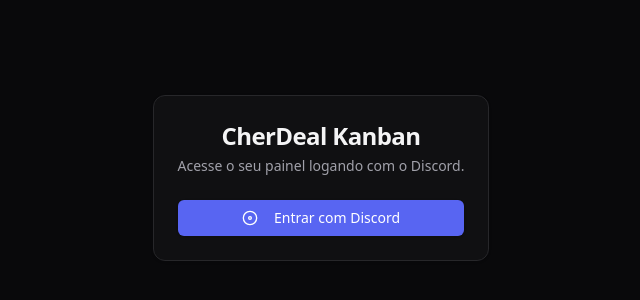
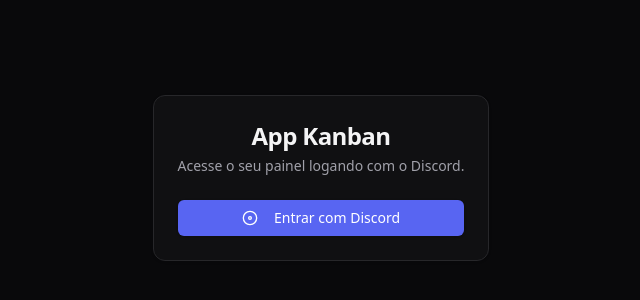
Before and after one commit to CerejaOPS/cereja-kanban-frontend, a React (Vite) app: page / in a window 1280 px wide. Shown: the part 222-522 px from the top of the page, without its empty margins (319-959 px from the left). Built offline with nearby package versions, Linux system fonts and the light colour scheme.

Commit message:
refactor: template generico removendo branding

```diff
--- a/src/features/kanban/SettingsModal.tsx
+++ b/src/features/kanban/SettingsModal.tsx
@@ -5,7 +5,7 @@
   DialogTitle,
   DialogDescription,
 } from '@/shared/ui/dialog';
-import { Settings, Bell, MessageSquare, Hash, Wifi, WifiOff, Bot } from 'lucide-react';
+import { Settings, Bell, MessageSquare, Wifi, WifiOff, Bot } from 'lucide-react';
 import { useState } from 'react';
 import { useAuthStore } from '@/shared/lib/store';
 import { useQuery } from '@tanstack/react-query';
@@ -44,6 +44,8 @@
     },
     enabled: open,
     refetchInterval: open ? 30000 : false,
+    staleTime: 0,
+    refetchOnMount: 'always',
   });
 
   const { data: heartbeatStatus } = useQuery({
@@ -59,9 +61,15 @@
     },
     enabled: open,
     refetchInterval: open ? 15000 : false,
+    staleTime: 0,
+    refetchOnMount: 'always',
   });
 
-  const isBotOnline = discordStatus?.botOnline || heartbeatStatus?.online || false;
+  // Health check (ping direto) é a fonte de verdade.
+  // Heartbeat só serve como fallback se o health check ainda não carregou.
+  const isBotOnline = discordStatus
+    ? discordStatus.botOnline
+    : (heartbeatStatus?.online ?? false);
 
   return (
     <Dialog open={open} onOpenChange={onClose}>
@@ -138,7 +146,7 @@
                       )}
                     </div>
                     <div>
-                      <h4 className="font-semibold text-sm text-zinc-200">CherDeal Bot</h4>
+                      <h4 className="font-semibold text-sm text-zinc-200">Discord Bot</h4>
                       <p
                         className={`text-xs ${isBotOnline ? 'text-emerald-400' : 'text-red-400'}`}
                       >
@@ -265,7 +273,7 @@
                   </div>
 
                   <p className="text-xs text-zinc-500 text-center mt-4">
-                    As notificações são enviadas diretamente pelo <strong>CherDeal Bot</strong> no
+                    As notificações são enviadas diretamente pelo <strong>Discord Bot</strong> no
                     seu Discord pessoal (@{user?.username}).
                   </p>
                 </div>
--- a/src/pages/Board.tsx
+++ b/src/pages/Board.tsx
@@ -17,7 +17,7 @@
   return (
     <div className="flex h-screen w-full flex-col bg-zinc-950 text-zinc-100">
       <header className="flex h-14 items-center justify-between border-b border-zinc-800 bg-zinc-900 px-6">
-        <h1 className="text-lg font-semibold tracking-tight text-white">CherDeal Kanban</h1>
+        <h1 className="text-lg font-semibold tracking-tight text-white">App Kanban</h1>
         <div className="flex items-center gap-4">
           <UserMenu />
         </div>
--- a/src/pages/Login.tsx
+++ b/src/pages/Login.tsx
@@ -12,7 +12,7 @@
       <Card className="mx-auto max-w-sm border-zinc-800 bg-zinc-900/50 backdrop-blur-xl">
         <CardHeader className="space-y-1 text-center">
           <CardTitle className="text-2xl font-bold tracking-tight text-zinc-100">
-            CherDeal Kanban
+            App Kanban
           </CardTitle>
           <CardDescription className="text-zinc-400">
             Acesse o seu painel logando com o Discord.
--- a/src/shared/ui/UserMenu.tsx
+++ b/src/shared/ui/UserMenu.tsx
@@ -1,7 +1,7 @@
 import { useState, useRef, useEffect } from 'react';
 import { useAuthStore } from '@/shared/lib/store';
 import { useNavigate } from '@tanstack/react-router';
-import { LogOut, Settings, User as UserIcon } from 'lucide-react';
+import { LogOut, Settings} from 'lucide-react';
 import { SettingsModal } from '@/features/kanban/SettingsModal';
 
 export function UserMenu() {
```
